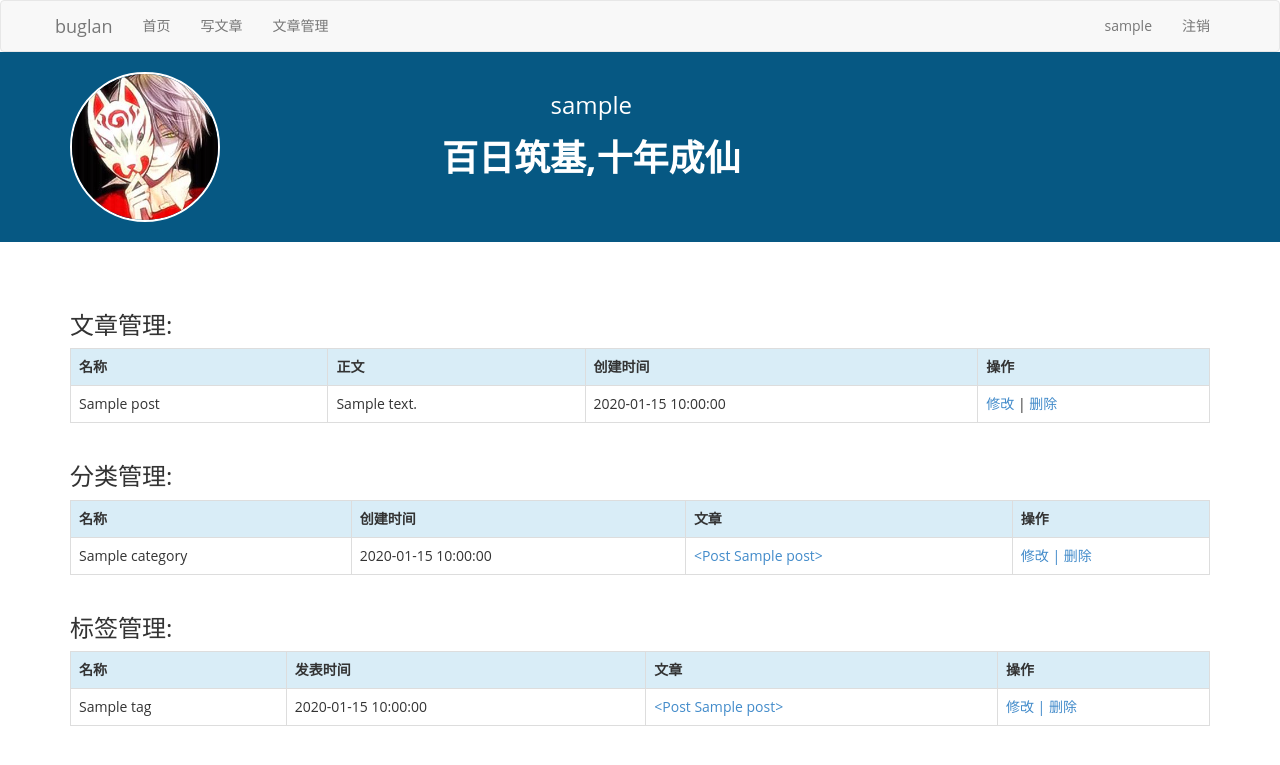
After one commit to BUGLAN/blog, a Flask app: a page that uses blog/templates/base.html in a window 1280 px wide. The commit adds this page. Shown: the top 765 px of the page. Run offline with Flask 2, Linux system fonts and the light colour scheme; a user stored in the database is signed in; tables that the repository leaves empty hold one stand-in row (values such as "Sample post"); some libraries are stand-ins or nearby versions.

Commit message:
add some html

```diff
--- a/blog/main/models.py
+++ b/blog/main/models.py
@@ -84,12 +84,13 @@ class Tag(db.Model):
     name = db.Column(db.String(128), unique=True)
     publish_date = db.Column(db.DateTime)
     modified_date = db.Column(db.DateTime)
+    user_id = db.Column(db.Integer, db.ForeignKey('user.id'))
 
     def __repr__(self):
         return '<Tag {}>'.format(self.name)
 
 
 # User -> Post 一对多
-# Post -> Category 多对一
-# Post -> Tag 一对多
-# Column -> Post 一对一 专栏
+# Category -> Post 一对多
+# Post -> Tag 多对多
+# User -> Tag 一对一
--- a/blog/main/views.py
+++ b/blog/main/views.py
@@ -143,16 +143,17 @@ def get_github_oauth_token():
     return session.get('github_token')
 # -------------------------------------------------
 
-@main_blueprint.route('/user/<username>')
+@main_blueprint.route('/user/<username>/post_adminter')
 @login_required
-def user_detail(username):
-    user = User.query.filter_by(username=username).first()
-    if not user:
-        abort(404)
+def post_adminter(username):
+    if current_user.username == username:
+        posts = Post.query.filter_by(user_id=current_user.id).order_by(Post.publish_date.desc()).all()
+        categories = Category.query.filter_by(user_id=current_user.id).all()
+        tags = Tag.query.filter_by(user_id=current_user.id).all()
+        # 现在要求得到用户创建的tag 获取列表
+        return render_template('blog/post_adminter.html', posts=posts, categories=categories, tags=tags)
     else:
-        posts = Post.query.filter_by(user_id=user.id).order_by(Post.publish_date.desc()).all()
-        return render_template('blog/user_detail.html', posts=posts)
-    # return render_template('blog/user_detail.html')
+        return "您无权访问他人的主页"
 
 
 @main_blueprint.route('/post/post_delete/<int:user_id>/<int:post_id>')
@@ -173,9 +174,9 @@ def post_delete(user_id, post_id):
 def post_edit(user_id, post_id):
     user = User.query.filter_by(id=user_id).first_or_404()
     post = Post.query.filter_by(id=post_id).first_or_404()
-    categories = Category.query.all()
+    categories = Category.query.filter_by(user_id=current_user.id).all()
     cat = Category.query.filter_by(id=post.category_id).first()
-    tags = Tag.query.all()
+    tags = Tag.query.filter_by(user_id=current_user.id).all()
     if request.method == 'POST':
         if post.user_id == user.id:
             post.title = request.form['title']
@@ -221,3 +222,10 @@ def post_write():
             db.session.commit()
             return redirect(url_for('main.index'))
     return render_template('blog/post_write.html', tags=tags, categories=categories)
+
+
+@main_blueprint.route('/user/<username>/user_detail', methods=['GET', 'POST'])
+@login_required
+def user_detail(username):
+    if current_user.username == username:
+        return render_template('blog/user_detail.html')
--- a/blog/static/blog/css/style.css
+++ b/blog/static/blog/css/style.css
@@ -69,3 +69,7 @@ body {
     margin-left: auto;
     margin-right: auto;
 }
+.thumbnail {
+    max-height: 150px;
+    max-width: 150px;
+}
--- a/blog/templates/base.html
+++ b/blog/templates/base.html
@@ -36,12 +36,12 @@
                     <li><a href="{{ url_for('main.index') }}" >首页</a></li>
                     {% if current_user.is_authenticated %}
                     <li><a href="{{ url_for('main.post_write') }}" >写文章</a></li>
-                    <li><a href="{{ url_for('main.user_detail', username=current_user.username) }}" >文章管理</a></li>
+                    <li><a href="{{ url_for('main.post_adminter', username=current_user.username) }}" >文章管理</a></li>
                     {% endif %}
                 </ul>
                 {% if current_user.is_authenticated %}
                 <ul class="nav navbar-nav navbar-right" >
-                    <li><a href="" >{{ current_user.username }}</a></li>
+                    <li><a href="{{ url_for('main.user_detail', username=current_user.username) }}" >{{ current_user.username }}</a></li>
                     <li><a href="{{ url_for('main.logout') }}" >注销</a></li>
                 </ul>
                 {% else %}
--- /dev/null
+++ b/blog/templates/blog/post_adminter.html
@@ -0,0 +1,93 @@
+{% extends 'base.html' %}
+
+
+{% block body %}
+    <br>
+    <br>
+    <div class="container">
+{#    文章管理#}
+        <div class="row">
+            <div class="col-md-12">
+                {% if posts != [] %}
+                    <h3>文章管理: </h3>
+                <table class="table table-bordered table-hover">
+                 <tr class="info">
+                        <th><strong>名称</strong></th>
+                        <th><strong>正文</strong></th>
+                        <th><strong>创建时间</strong></th>
+                        <th><strong>操作</strong></th>
+                 </tr>
+                {% for post in posts %}
+                    <tr>
+                        <td>{{ post.title }}</td>
+                        <td>{{ post.text | truncate(50) }}</td>
+                        <td>{{ post.publish_date }}</td>
+                        <td><a href="{{ url_for('main.post_edit', user_id=post.user_id, post_id=post.id) }}">修改</a> | <a href="{{ url_for('main.post_delete', user_id=post.user_id, post_id=post.id) }}">删除</a></td>
+                    </tr>
+
+                {% endfor %}
+                </table>
+                    {% else %}
+                    <h1>您还没有创建过标签呢,来<a href="#">试下</a>吧</h1>
+                {% endif %}
+            </div>
+        </div>
+{#        ------------------#}
+{#        分类管理#}
+        <div class="row">
+            <div class="col-md-12">
+                {% if categories != [] %}
+                    <h3>分类管理: </h3>
+                <table class="table table-bordered table-hover">
+                 <tr class="info">
+                        <th><strong>名称</strong></th>
+                        <th><strong>创建时间</strong></th>
+                        <th><strong>文章</strong></th>
+                        <th><strong>操作</strong></th>
+                 </tr>
+                {% for category in categories %}
+                    <tr>
+                        <td>{{ category.name }}</td>
+                        <td>{{ category.publish_date  }}</td>
+                        <td>{% for p in category.posts.all() %}<a href="{{ url_for('main.post_edit', user_id=current_user.id, post_id=p.id) }}">{{ p }}</a> {% endfor %}</td>
+                        <td><a href="">修改 | 删除</a></td>
+                    </tr>
+                {% endfor %}
+                </table>
+                    {% else %}
+                    <h1>您还没有创建过标签呢,来<a href="#">试下</a>吧</h1>
+                {% endif %}
+            </div>
+        </div>
+{#        -----------------#}
+{#        标签管理#}
+        <div class="row">
+            <div class="col-md-12">
+                {% if tags != [] %}
+                    <h3>标签管理: </h3>
+                <table class="table table-bordered table-hover">
+                 <tr class="info">
+                        <th><strong>名称</strong></th>
+                        <th><strong>发表时间</strong></th>
+                        <th><strong>文章</strong></th>
+                        <th><strong>操作</strong></th>
+                 </tr>
+                {% for tag in tags %}
+                    <tr>
+                        <td>{{ tag.name }}</td>
+                        <td>{{ tag.publish_date  }}</td>
+                        <td>{% for p in tag.posts.all() %}<a href="{{ url_for('main.post_edit', user_id=current_user.id, post_id=p.id) }}"> {{ p }}</a>{% endfor %}</td>
+                        <td><a href="">修改 | 删除</a></td>
+                    </tr>
+                {% endfor %}
+                </table>
+                    {% else %}
+                    <h1>您还没有创建过标签呢,来<a href="#">试下</a>吧</h1>
+                {% endif %}
+            </div>
+        </div>
+{#        --------------#}
+
+    </div>
+
+{% endblock %}
```
Also changed, not shown: blog/templates/blog/user_detail.html (+61 -24 lines), migrations/versions/24f37b5bba6c_.py (added, +30 -0 lines), migrations/versions/7f89099965a8_.py (added, +30 -0 lines), migrations/versions/c81bb11e2746_.py (added, +30 -0 lines), blog/static/user/BUGLAN/L3.png (added).
